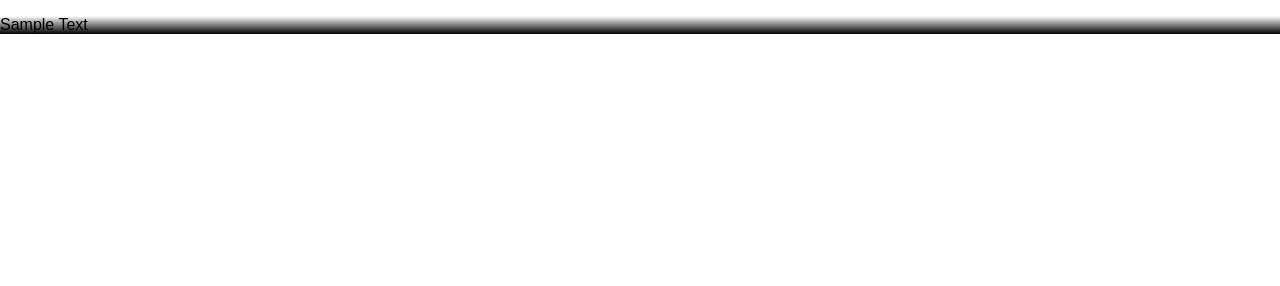
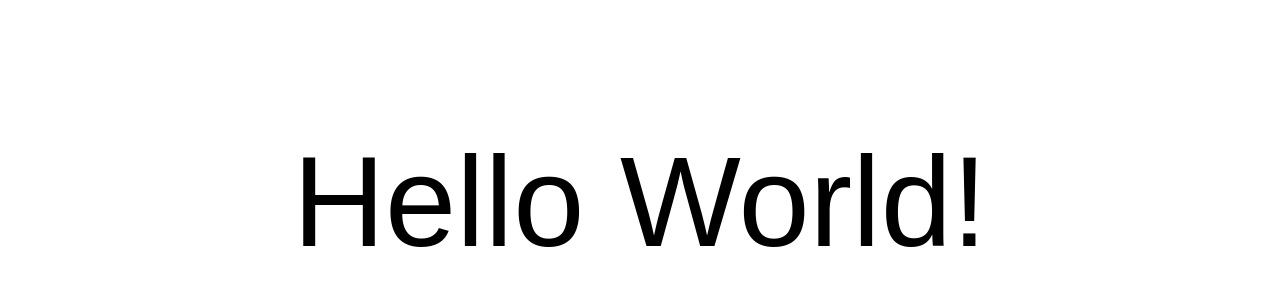
Before and after one commit to maxqy/config-template, a website built with webpack: page src/index.html in a window 1280 px wide. Built offline with nearby package versions, Linux system fonts and the light colour scheme.

Commit message:
style: change style

```diff
--- a/src/index.html
+++ b/src/index.html
@@ -6,6 +6,6 @@
     <title>Hello World</title>
   </head>
   <body>
-    <p class="example">Sample Text</p>
+    <p class="example">Hello World!</p>
   </body>
 </html>
--- a/src/sass/main.scss
+++ b/src/sass/main.scss
@@ -10,8 +10,6 @@ body {
 }
 
 .example {
-  display: grid;
-  transition: all 0.5s;
-  user-select: none;
-  background: linear-gradient(to bottom, white, black);
+  font-size: 8rem;
+  text-align: center;
 }
```
